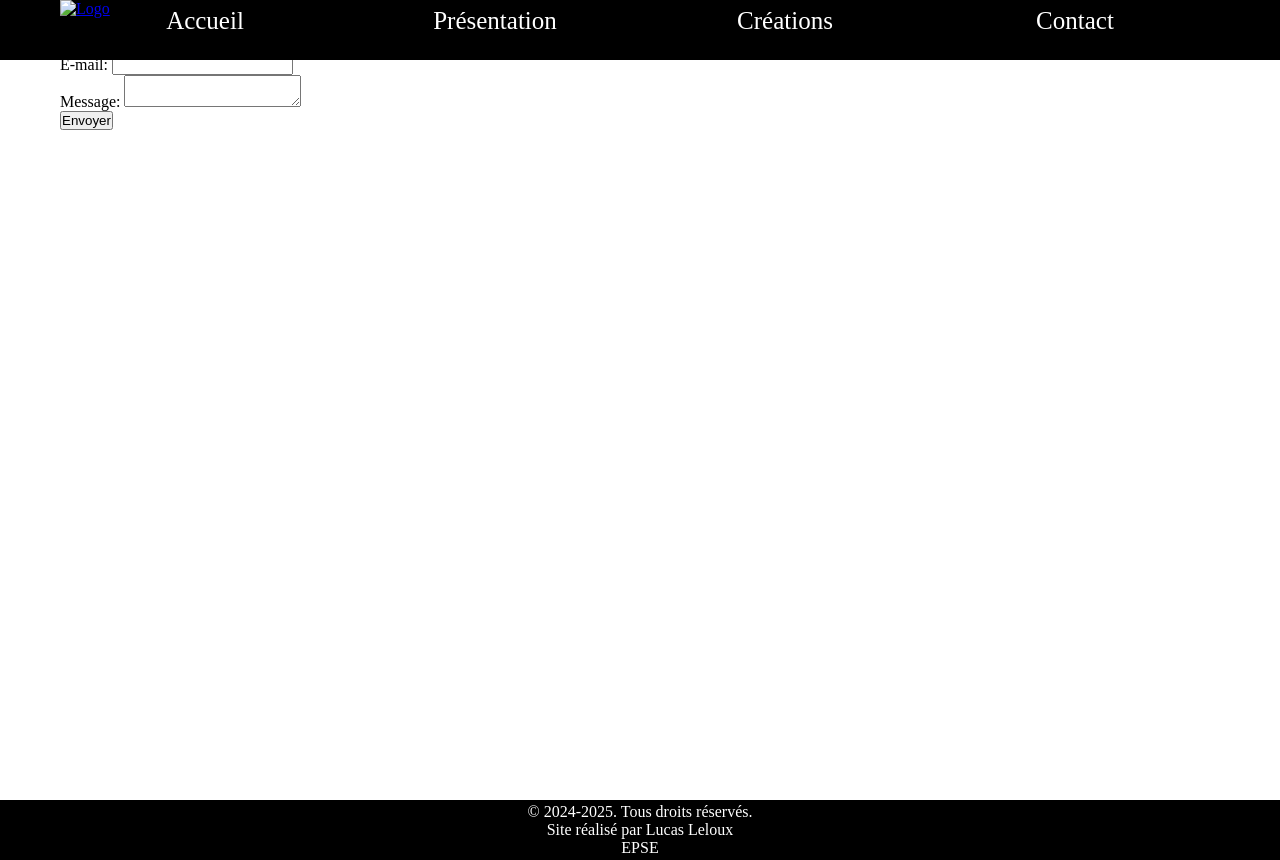
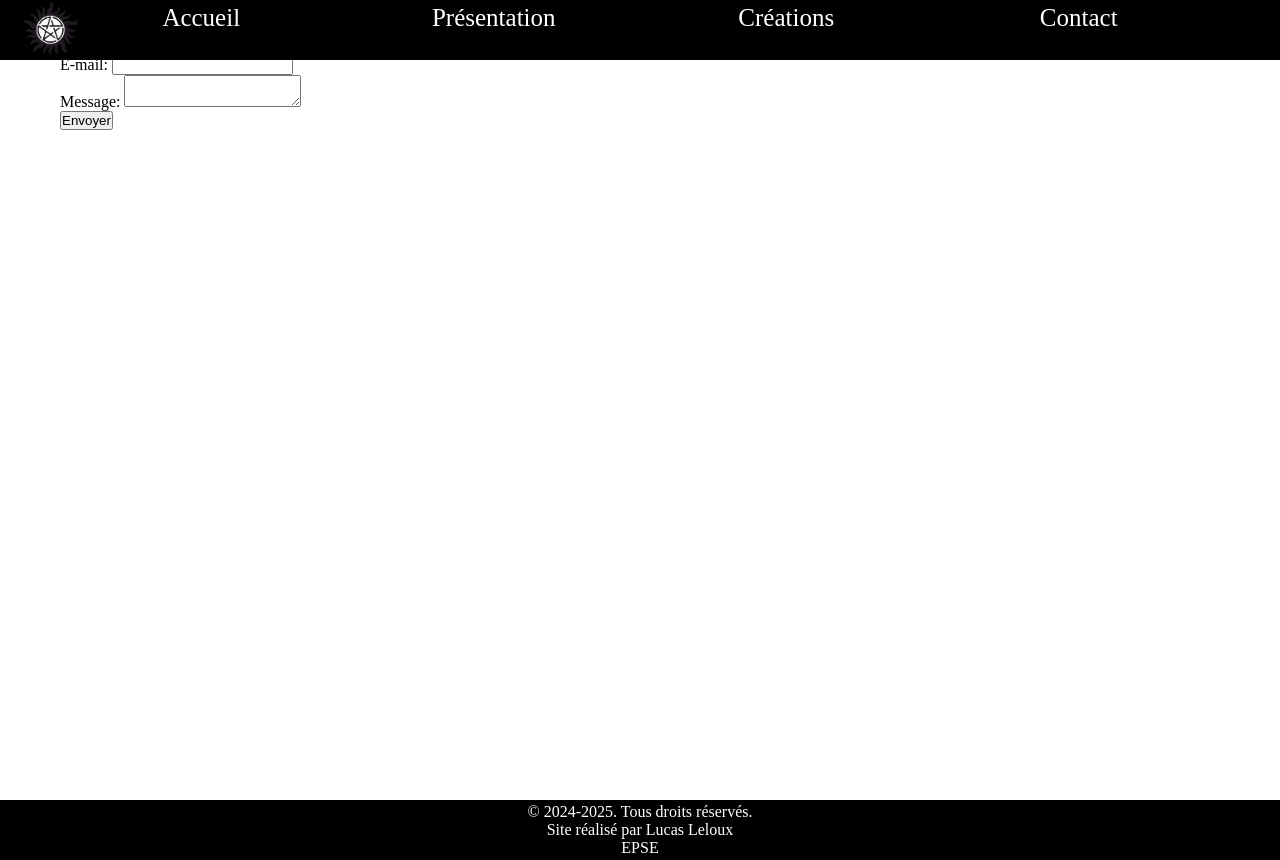
Before and after one commit to SnooWWorld/jury, a plain HTML site: page contact.html in a window 1280 px wide. Drawn offline with Linux system fonts and the light colour scheme.

Commit message:
finition page de garde

```diff
--- a/contact.html
+++ b/contact.html
@@ -14,9 +14,9 @@
 </head>
 <body>
     <nav>
-        <div class="wrapper">
-            <div class="logo">
-                <a href="index.html"><img src="/img/logo.png" alt="Logo"></a>
+
+        <div id="logo">
+            <a href="index.html"><img src="image_vidéo/613b592e1d35ab0004c469e4.png" alt="Logo"></a>
         </div>
         <ul>
             <li><a href="index.html">Accueil</a></li>
@@ -24,12 +24,6 @@
             <li><a href="creation.html">Créations</a></li>
             <li><a href="contact.html">Contact</a></li>
         </ul>
-            <div class="burger">
-                <span class="line"></span>
-                <span class="line"></span>
-                <span class="line"></span>
-            </div>
-        </div>
     </nav>
     <div class="slide" id="contact">
         <div class="wrapper">
--- a/style.css
+++ b/style.css
@@ -21,6 +21,20 @@ html,body{
     padding: 0 20px;
 }
 
+#logo{
+    width: 100px;
+    height: 60px;
+    display: flex;
+    align-items: center;
+    position: fixed;
+}
+
+#logo img{
+    width: 100%;
+    height: 100%;
+    object-fit: contain;
+}
+
 nav{
     width: 100%;
     height: 60px;
@@ -35,6 +49,8 @@ nav ul{
     list-style: none;
     display: flex;
     justify-content: space-between;
+    align-items: center;
+    padding: 15px;
 }
 
 nav > ul{
```
Also changed, not shown: creation.html (+2 -4 lines), index.html (+1 -1 lines), image_vidéo/613b592e1d35ab0004c469e4.png (added). Lines whose indentation alone changed are shown as unchanged.
